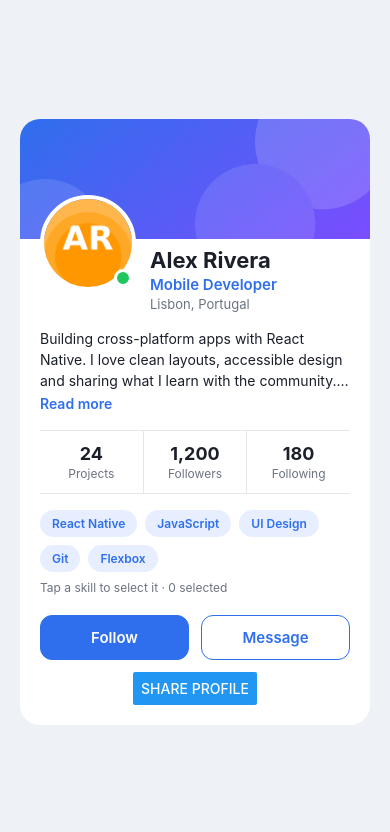
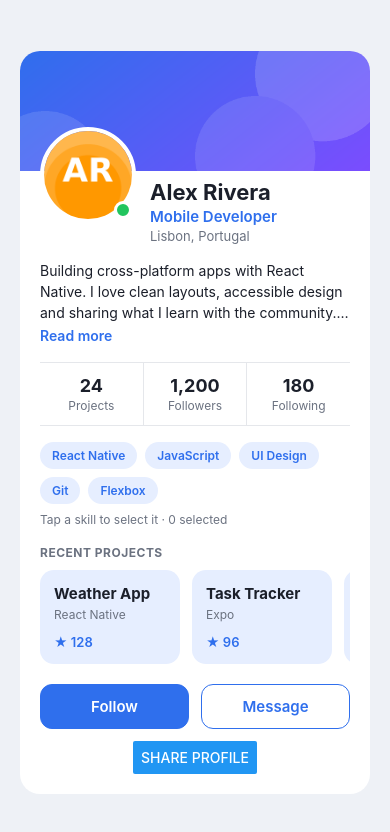
Before and after one commit to yassenilopezchame/App_user-profile, a React Native app: screen / in a window 390 px wide. Shown: the top 832 px of the page. Built offline with nearby package versions, Linux system fonts and the light colour scheme.

Commit message:
step 3: Proyectos horizontales scrollview

```diff
--- a/App.js
+++ b/App.js
@@ -168,6 +168,20 @@ export default function App() {
           </Text>
 
           {/* TODO STEP 3: add the 'Recent projects' horizontal ScrollView here (use PROJECTS) */}
+          <Text style={styles.sectionTitle}>RECENT PROJECTS</Text>
+          <ScrollView
+              horizontal
+              showsHorizontalScrollIndicator={false}
+              contentContainerStyle={styles.projectsRow}
+            >
+              {PROJECTS.map((project) => (
+                <View key={project.name} style={styles.projectCard}>
+                  <Text style={styles.projectName}>{project.name}</Text>
+                  <Text style={styles.projectTech}>{project.tech}</Text>
+                  <Text style={styles.projectStars}>★ {project.stars}</Text>
+                </View>
+              ))}
+            </ScrollView>
           <View style={styles.actions}>
             <Pressable
               onPress={handleFollowPress}
```
